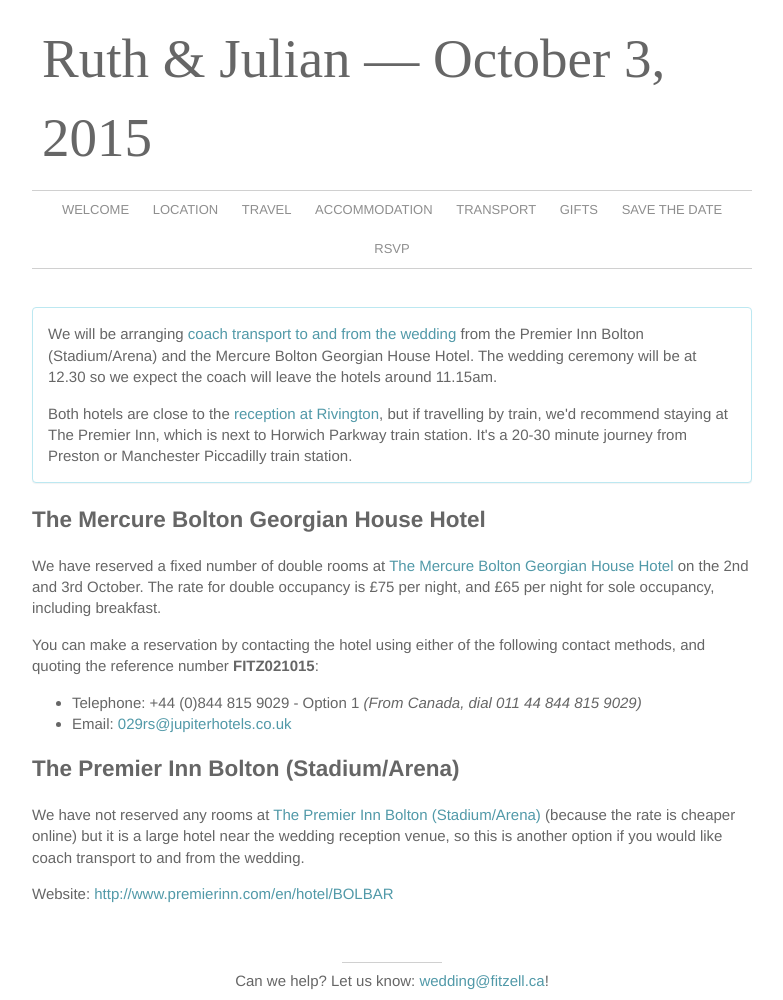
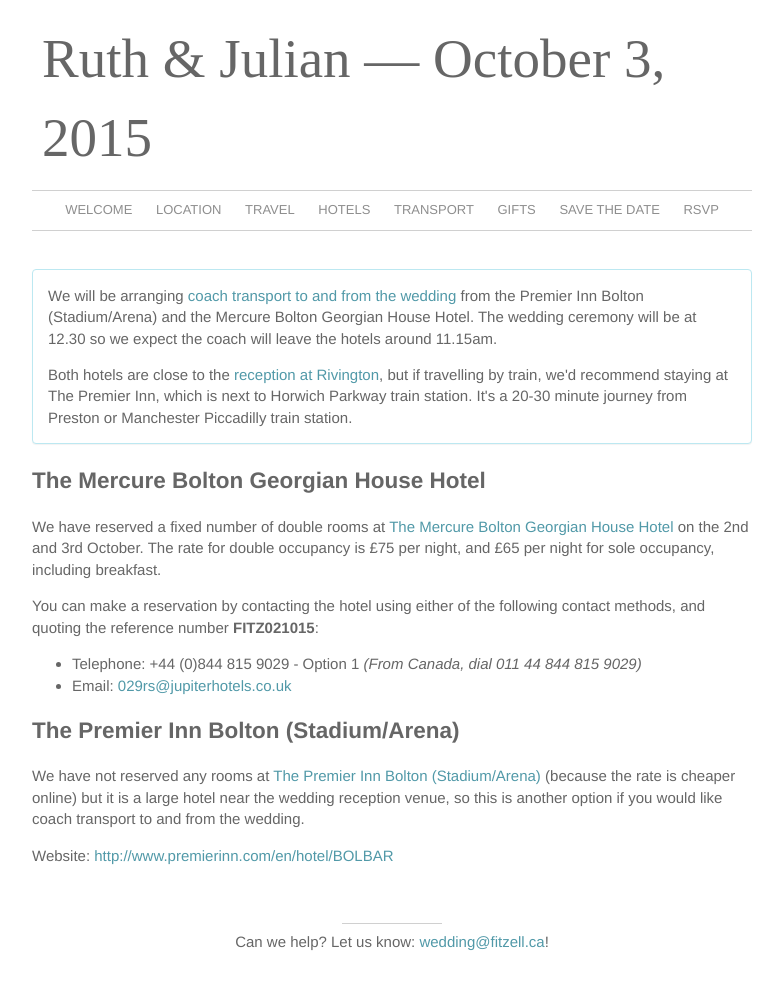
Before and after one commit to jfitzell/weddingsite, a Jekyll site: the page built from hotels.md, in a window 1280 px wide. Shown: the whole page, without its empty margins (248-1031 px from the left). Built offline with Jekyll 4.4.1, drawn with Linux system fonts in a browser that asks for light colours; some web fonts are replaced; after the commit the page ends 961 px from its top, so only the background shows below that.

Commit message:
Rename Accommodation page to Hotels and add a redirect

```diff
--- a/_config.yml
+++ b/_config.yml
@@ -1 +1,5 @@
 baseurl:
+
+# To use this locally, "sudo gem install jekyll-redirect-from"
+gems:
+  - jekyll-redirect-from
--- a/_layouts/default.html
+++ b/_layouts/default.html
@@ -49,7 +49,7 @@
         <li><a href="{{ site.baseurl }}/">Welcome</a></li>
 	    <li><a href="{{ site.baseurl }}/location.html">Location</a></li>
 		<li><a href="{{ site.baseurl }}/travel.html">Travel</a></li>
-	    <li><a href="{{ site.baseurl }}/accommodation.html">Accommodation</a></li>
+	    <li><a href="{{ site.baseurl }}/hotels.html">Hotels</a></li>
 	    <li><a href="{{ site.baseurl }}/transport.html">Transport</a></li>
 	    <li><a href="{{ site.baseurl }}/gifts.html">Gifts</a></li>
 	    <li><a href="{{ site.baseurl }}/save-the-date.html">Save the date</a></li>
--- a/accommodation.md
+++ b/hotels.md
@@ -1,6 +1,7 @@
 ---
-title: Accommodation
+title: Hotels
 layout: default
+redirect_from: "/accommodation.html"
 ---
 
 <div class="panel panel-info">
```
